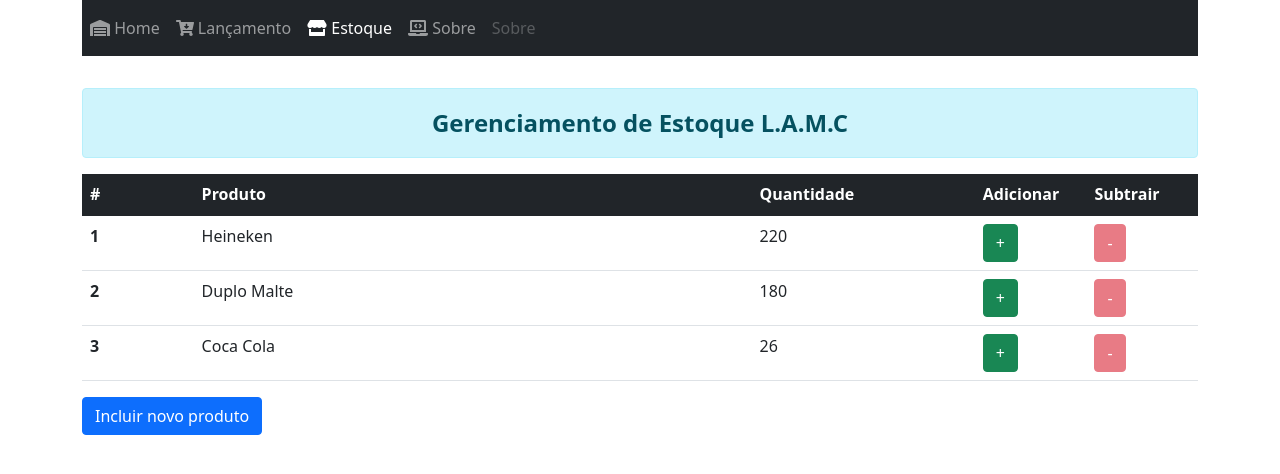
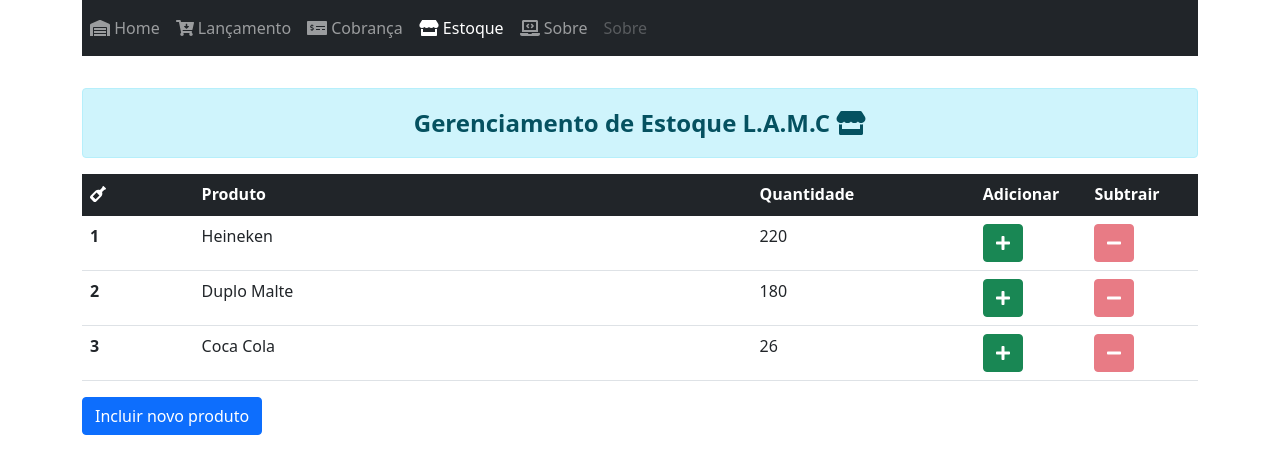
Before and after one commit to juniorsolo/barLamc, an Angular app in the folder angular/barLamc-app/: page /estoque in a window 1280 px wide. Shown: the top 474 px of the page. Built offline with nearby package versions, Linux system fonts and the light colour scheme.

Commit message:
Incluindo icones no sistema.

```diff
--- a/angular/barLamc-app/src/app/estoque/estoque.component.html
+++ b/angular/barLamc-app/src/app/estoque/estoque.component.html
@@ -3,7 +3,7 @@
     <p class="">Sucesso</p>
   </div>
   <div class="alert alert-info" role="alert" style="text-align: center;padding-bottom: 0px;">
-    <p class="fs-4 fw-bolder">Gerenciamento de Estoque L.A.M.C</p>
+    <p class="fs-4 fw-bolder">Gerenciamento de Estoque L.A.M.C <fa-icon [icon]="iconeEstoque"></fa-icon></p>
   </div>
 
   <app-produtos [produtos]="produtosEst"></app-produtos>
--- a/angular/barLamc-app/src/app/estoque/estoque.component.ts
+++ b/angular/barLamc-app/src/app/estoque/estoque.component.ts
@@ -1,4 +1,5 @@
 import { Component, OnInit, AfterViewInit, Input, ViewChild  } from '@angular/core';
+import { faStore } from '@fortawesome/free-solid-svg-icons';
 import { ProdutoImpl } from './produtos/produto.Impl.modal';
 import { Produto } from './produtos/produto.model';
 import { ProdutosComponent } from './produtos/produtos.component';
@@ -11,6 +12,8 @@ declare var $:any;
   styleUrls: ['./estoque.component.css']
 })
 export class EstoqueComponent implements OnInit {
+
+  iconeEstoque = faStore;
 
   @ViewChild(ProdutosComponent)
   produtoChild!: ProdutosComponent;
--- a/angular/barLamc-app/src/app/estoque/produtos/produtos.component.html
+++ b/angular/barLamc-app/src/app/estoque/produtos/produtos.component.html
@@ -1,7 +1,7 @@
 <table class="table">
   <thead class="table-dark">
     <tr>
-      <th scope="col" class="col-md-1">#</th>
+      <th scope="col" class="col-md-1"><fa-icon [icon]="iconeProduto"></fa-icon></th>
       <th scope="col" class="col-md-5">Produto</th>
       <th scope="col" class="col-md-2">Quantidade</th>
       <th scope="col" class="col-md-1">Adicionar</th>
@@ -13,8 +13,15 @@
       <th scope="row">{{produto.id}}</th>
       <td>{{produto.nome}}</td>
       <td>{{produto.quantidade}}</td>
-      <td><button type="button" class="btn btn-success" data-bs-toggle="modal" data-bs-target="#modalAdicionar" (click)="selecionaIndex(i)">+</button></td>
-      <td><button type="button" class="btn btn-danger" data-bs-toggle="modal" data-bs-target="#modalSubtrair" disabled>-</button></td>
+      <td>
+        <button type="button" class="btn btn-success" data-bs-toggle="modal" data-bs-target="#modalAdicionar" (click)="selecionaIndex(i)">
+          <fa-icon [icon]="iconeMais"></fa-icon>
+        </button>
+      </td>
+      <td><button type="button" class="btn btn-danger" data-bs-toggle="modal" data-bs-target="#modalSubtrair" disabled>
+            <fa-icon [icon]="iconeMenos"></fa-icon>
+          </button>
+      </td>
     </tr>
 
   </tbody>
--- a/angular/barLamc-app/src/app/estoque/produtos/produtos.component.ts
+++ b/angular/barLamc-app/src/app/estoque/produtos/produtos.component.ts
@@ -1,4 +1,6 @@
 import { Component, Input, OnInit, Output } from '@angular/core';
+import { faMinus, faPlus, faStore, faWineBottle } from '@fortawesome/free-solid-svg-icons';
+
 import { Produto } from './produto.model';
 
 @Component({
@@ -6,6 +8,10 @@ import { Produto } from './produto.model';
   templateUrl: './produtos.component.html'
 })
 export class ProdutosComponent implements OnInit {
+
+  iconeProduto = faWineBottle;
+  iconeMais= faPlus;
+  iconeMenos= faMinus;
 
   @Input()
   produtos: Produto[] = [];
--- a/angular/barLamc-app/src/app/header/header.component.html
+++ b/angular/barLamc-app/src/app/header/header.component.html
@@ -5,6 +5,7 @@
       <div class="navbar-nav">
         <a class="nav-item nav-link" routerLink="/home" routerLinkActive="active"><fa-icon [icon]="iconeHome"></fa-icon> Home</a>
         <a class="nav-item nav-link" routerLink="/lancamentos" routerLinkActive="active"><fa-icon [icon]="iconeLancamento"></fa-icon> Lançamento</a>
+        <a class="nav-item nav-link" routerLink="/lancamentos" routerLinkActive="active"><fa-icon [icon]="iconeCobranca"></fa-icon> Cobrança</a>
         <a class="nav-item nav-link" routerLink="/estoque" routerLinkActive="active"><fa-icon [icon]="iconeEstoque"></fa-icon> Estoque</a>
         <a class="nav-item nav-link" routerLink="/about" routerLinkActive="active"><fa-icon [icon]="iconeSobre"></fa-icon> Sobre</a>
         <a class="nav-item nav-link disabled" href="#" tabindex="-1" aria-disabled="true">Sobre</a>
--- a/angular/barLamc-app/src/app/header/header.component.ts
+++ b/angular/barLamc-app/src/app/header/header.component.ts
@@ -1,5 +1,5 @@
 import { Component, OnInit } from '@angular/core';
-import { faCartArrowDown, faLaptopCode, faStore, faWarehouse } from '@fortawesome/free-solid-svg-icons';
+import { faCartArrowDown, faLaptopCode, faMoneyCheckAlt, faStore, faWarehouse, faWineBottle } from '@fortawesome/free-solid-svg-icons';
 
 @Component({
   selector: 'app-header',
@@ -11,6 +11,7 @@ export class HeaderComponent implements OnInit {
   iconeEstoque = faStore;
   iconeHome = faWarehouse;
   iconeSobre = faLaptopCode;
+  iconeCobranca = faMoneyCheckAlt;
 
   constructor() { }
 
--- a/angular/barLamc-app/src/app/lancamentos/lancamentos.component.html
+++ b/angular/barLamc-app/src/app/lancamentos/lancamentos.component.html
@@ -1,7 +1,7 @@
 <div class="container">
   <!-- Title -->
   <div class="alert alert-info" role="alert" style="text-align: center;padding-bottom: 0px;">
-    <p class="fs-4 fw-bolder">Lançamento de Consumo</p>
+    <p class="fs-4 fw-bolder">Lançamento de Consumo <fa-icon [icon]="iconeLancamento"></fa-icon></p>
   </div>
 
   <!-- Table of consuming-->
--- a/angular/barLamc-app/src/app/lancamentos/lancamentos.component.ts
+++ b/angular/barLamc-app/src/app/lancamentos/lancamentos.component.ts
@@ -1,11 +1,9 @@
 import { Component, OnInit } from '@angular/core';
-import { faCartPlus } from '@fortawesome/free-solid-svg-icons';
+import { faCartArrowDown, faCartPlus, faShoppingCart } from '@fortawesome/free-solid-svg-icons';
 import { ProdutoImpl } from '../estoque/produtos/produto.Impl.modal';
 import { Produto } from '../estoque/produtos/produto.model';
 import { produtoService } from '../estoque/produtos/produto.service';
-import { IntegranteImpl } from './integrante.impl.model';
 import { Integrante } from './integrante.model';
-import { LancamentoImpl } from './lancamento.impl.model';
 import { Lancamento } from './lancamento.model';
 
 
@@ -17,6 +15,7 @@ import { Lancamento } from './lancamento.model';
 export class LancamentosComponent implements OnInit {
   /** icone do carrinho */
   carrinhoCompra = faCartPlus;
+  iconeLancamento = faShoppingCart;
   /**
    * Faz parte da tabela de integrantes e produtos para lançamento...
    */
```
